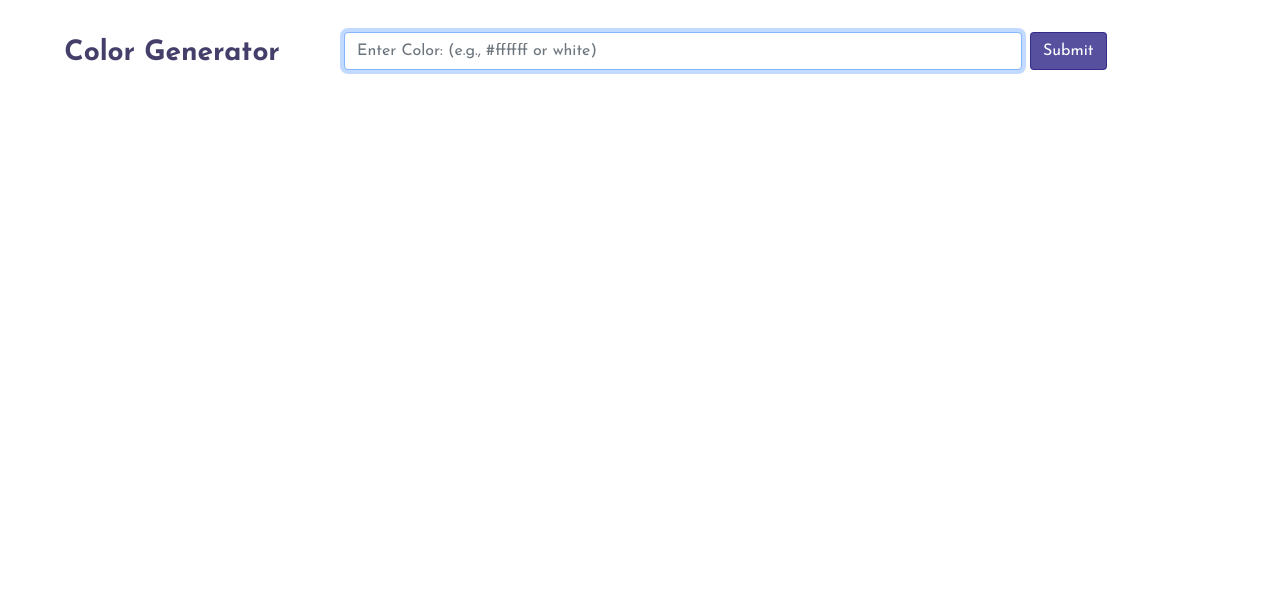
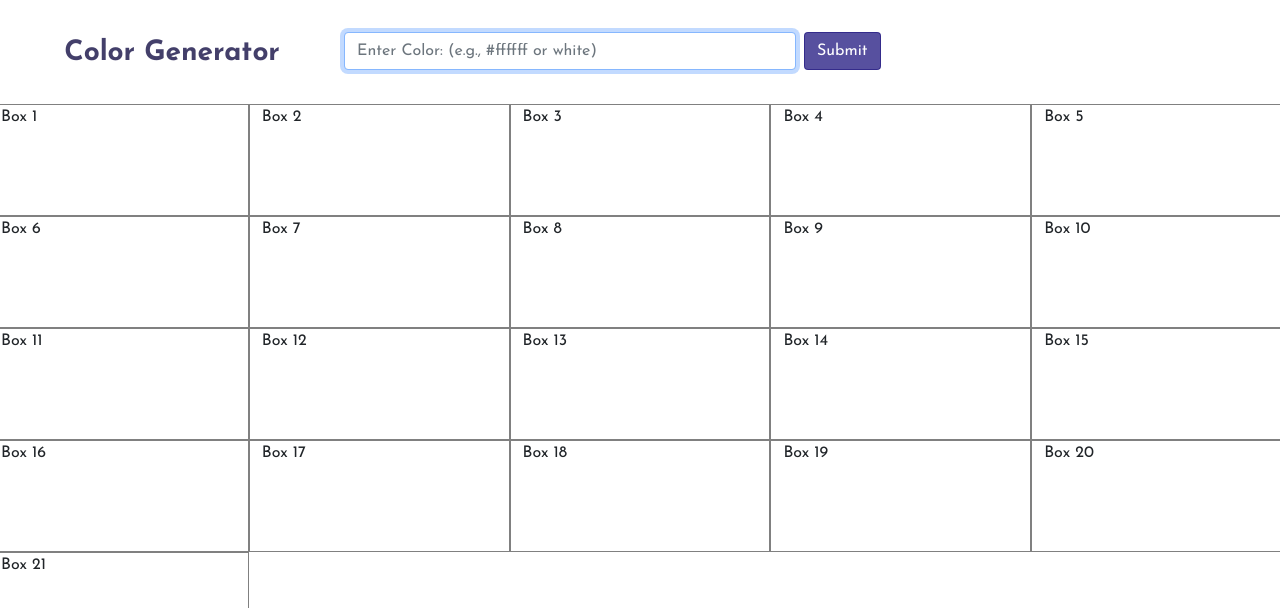
Before and after one commit to Adnan-Saleem-93/Color-Generator, a React (Create React App) app: page / in a window 1280 px wide. Shown: the top 608 px of the page. Built offline with nearby package versions, Linux system fonts and the light colour scheme.

Commit message:
added color-boxes. css changes.

```diff
--- a/src/App.js
+++ b/src/App.js
@@ -2,6 +2,7 @@ import React from "react";
 import "./App.css";
 import "bootstrap/dist/css/bootstrap.min.css";
 import InputSection from "./components/input-section";
+import Colors from "./components/colors-section";
 import {Row, Col} from "react-bootstrap";
 
 function App() {
@@ -15,7 +16,9 @@ function App() {
           <InputSection />
         </Col>
       </Row>
-      <Row></Row>
+      <Row>
+        <Colors />
+      </Row>
     </>
   );
 }
--- /dev/null
+++ b/src/components/colors-section.jsx
@@ -0,0 +1,21 @@
+import React from "react";
+import "../css/colors-section.css";
+import {Col} from "react-bootstrap";
+
+const Colors = () => {
+  const renderColorBoxes = () => {
+    let boxes = [];
+    for (let i = 0; i < 21; i++) {
+      boxes.push(
+        <Col lg={2} md={4} sm={6} xs={12} key={i + 1} className="color-box">
+          Box {i + 1}
+        </Col>
+      );
+    }
+    return <>{boxes}</>;
+  };
+
+  return <>{renderColorBoxes()}</>;
+};
+
+export default Colors;
--- /dev/null
+++ b/src/css/colors-section.css
@@ -0,0 +1,10 @@
+.color-box {
+  height: 7rem;
+  border: 1px solid gray;
+}
+@media (min-width: 992px) {
+  .col-lg-2 {
+    flex: 0 0 auto;
+    width: 20% !important;
+  }
+}
--- a/src/css/input-section.css
+++ b/src/css/input-section.css
@@ -14,7 +14,7 @@
 
 @media screen and (min-width: 450px) {
   .form-control {
-    width: 75% !important;
+    width: 50% !important;
     margin-right: 0.5rem;
   }
 }
```
